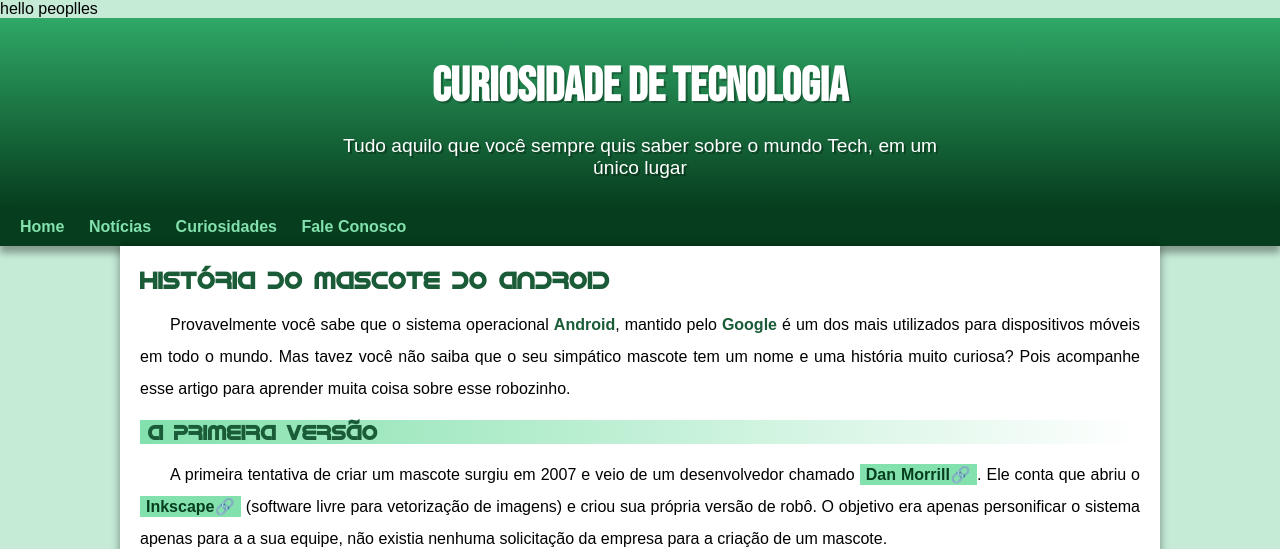
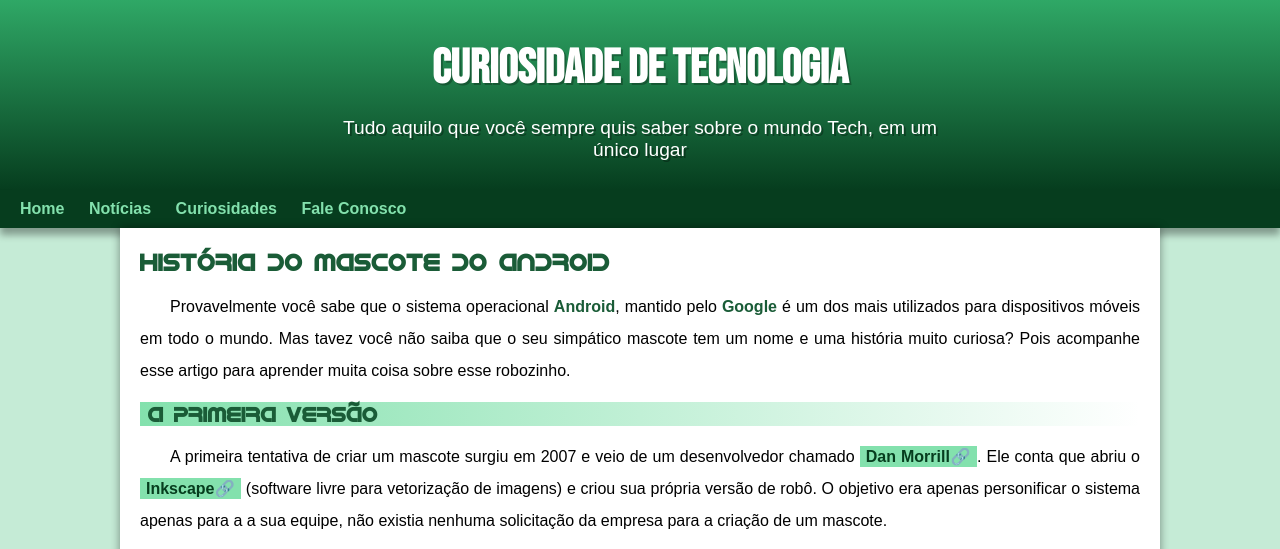
Before and after one commit to caioqreis/primeiro-projeto, a plain HTML site: page index.html in a window 1280 px wide. Shown: the top 549 px of the page. Drawn offline with Linux system fonts and the light colour scheme.

Commit message:
Update index.html

```diff
--- a/index.html
+++ b/index.html
@@ -1,7 +1,6 @@
 <!DOCTYPE html>
 <html lang="pt-br">
 <head>
-    <p>hello peoplles</p>
     <meta charset="UTF-8">
     <meta name="viewport" content="width=device-width, initial-scale=1.0">
     <title>Como surgiu o mascote do Android?</title>
```
